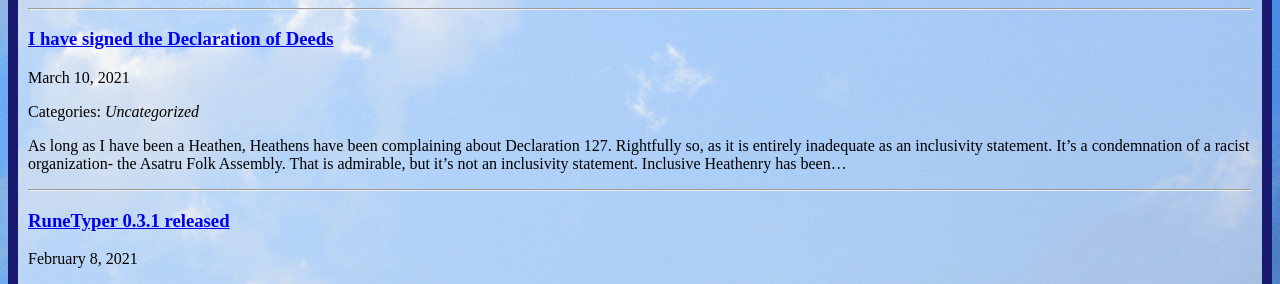
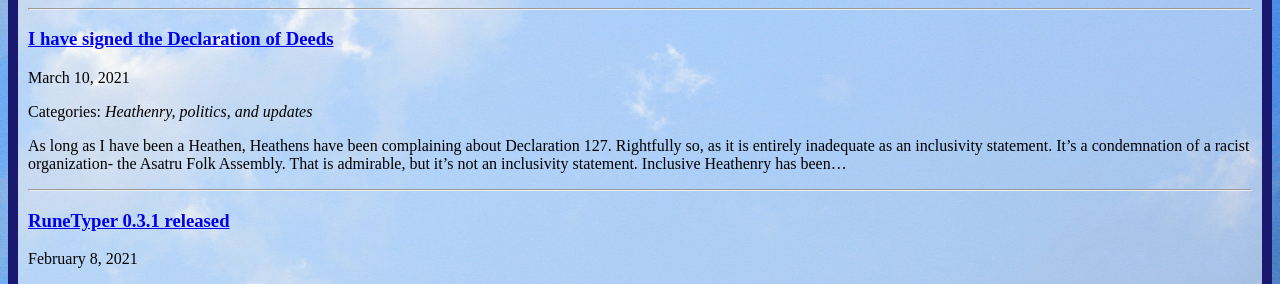
Before and after one commit to byronpendason/byronpendason.github.io, a Jekyll site: the page built from blog.md, in a window 1280 px wide and 900 px high, scrolled down 2377 px. Shown: the part 157-441 px from the top of the window. Built offline with Jekyll 4.4.1, drawn with Linux system fonts in a browser that asks for light colours; our own code applies the rules of GitHub Pages for plain Markdown files; comment, search, counter and statistics services are not loaded.

Commit message:
Update 2021-03-10-i-have-signed-the-declaration-of-deeds.md

```diff
--- a/_posts/2021-03-10-i-have-signed-the-declaration-of-deeds.md
+++ b/_posts/2021-03-10-i-have-signed-the-declaration-of-deeds.md
@@ -4,7 +4,7 @@ title: I have signed the Declaration of Deeds
 date: 2021-03-10 03:22
 author: byronarn
 comments: true
-categories: [Uncategorized]
+categories: [Heathenry, politics, updates]
 ---
 <!-- wp:paragraph -->
 <p>As long as I have been a Heathen, Heathens have been complaining about Declaration 127. Rightfully so, as it is entirely inadequate as an inclusivity statement. It's a condemnation of a racist organization- the Asatru Folk Assembly. That is admirable, but it's not an inclusivity statement. Inclusive Heathenry has been trying to shoe horn into something it's not.</p>
```
